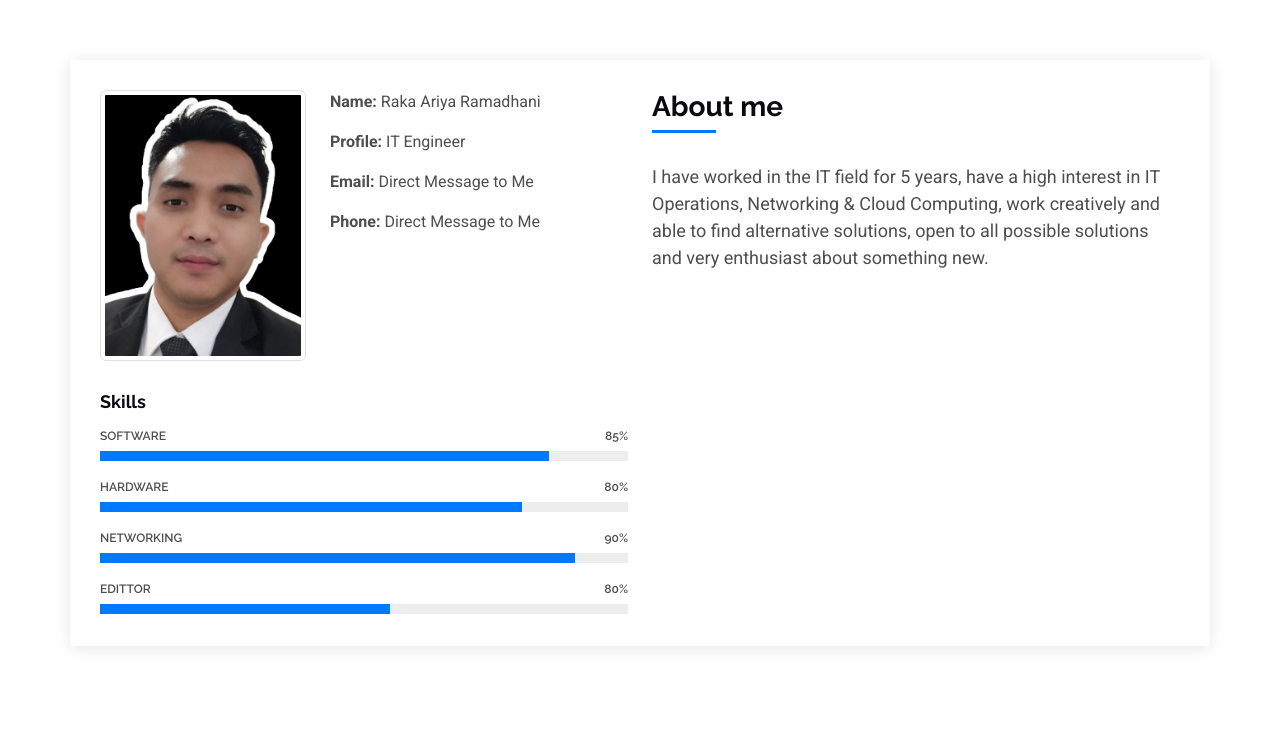
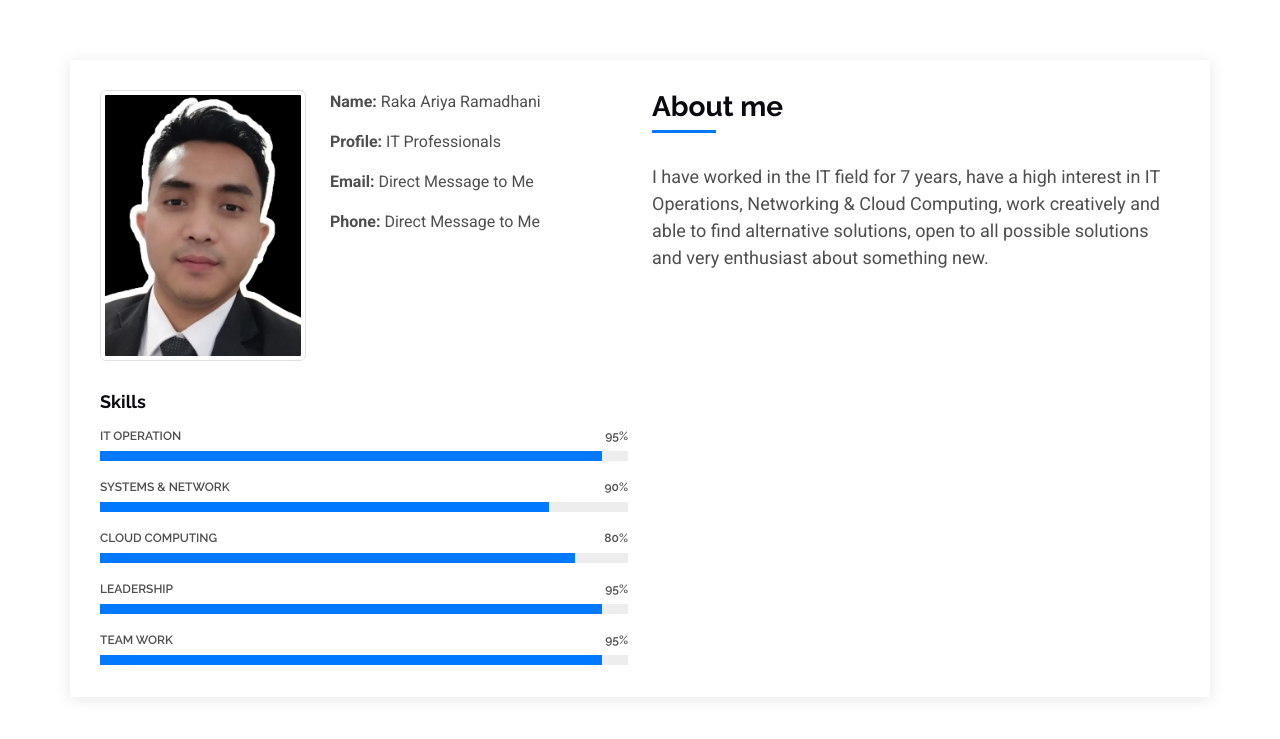
Before and after one commit to rakaaar/portofolio, a plain HTML site: page index.html in a window 1280 px wide. Shown: the part 801-1540 px from the top of the page. Drawn offline with Linux system fonts and the light colour scheme.

Commit message:
All Update

```diff
--- a/index.html
+++ b/index.html
@@ -4,7 +4,7 @@
 <head>
   <meta charset="utf-8">
   <meta content="width=device-width, initial-scale=1.0" name="viewport">
-  <title>Website Raka</title>
+  <title>Portfolio | Raka</title>
   <meta name="description" content="">
   <meta name="keywords" content="">
 
@@ -60,75 +60,71 @@
       <div class="container d-flex flex-column align-items-top justify-content-top text-top" data-aos="fade-up"
         data-aos-delay="100">
         <h2>I am Raka</h2>
-        <p><span class="typed" data-typed-items="IT Engineer, Networking, Cloud Computing, Edditor"></span></p>
+        <p><span class="typed" data-typed-items="IT Engineer, Networking, Cloud Computing"></span></p>
       </div>
 
     </section><!-- /Hero Section -->
 
     <!-- About Section -->
     <section id="about" class="about section">
-
       <div class="container" data-aos="fade-up" data-aos-delay="100">
-
-        <div class="row gy-4">
+        <div class="row gy-3">
           <div class="col-md-6">
-
             <div class="row justify-content-between gy-4">
               <div class="col-lg-5">
                 <img src="assets/img/profile-img.jpg" class="img-thumbnail" alt="">
               </div>
               <div class="col-lg-7 about-info">
                 <p><strong>Name: </strong> <span>Raka Ariya Ramadhani</span></p>
-                <p><strong>Profile: </strong> <span>IT Engineer</span></p>
+                <p><strong>Profile: </strong> <span>IT Professionals</span></p>
                 <p><strong>Email: </strong> <span>Direct Message to Me</span></p>
                 <p><strong>Phone: </strong> <span>Direct Message to Me</span></p>
               </div>
             </div>
-
             <div class="skills-content skills-animation">
-
               <h5>Skills</h5>
-
               <div class="progress">
-                <span class="skill"><span>Software</span> <i class="val">85%</i></span>
+                <span class="skill"><span>IT Operation</span> <i class="val">95%</i></span>
+                <div class="progress-bar-wrap">
+                  <div class="progress-bar" role="progressbar" aria-valuenow="95" aria-valuemin="0" aria-valuemax="100">
+                  </div>
+                </div>
+              </div><!-- End Skills Item -->
+              <div class="progress">
+                <span class="skill"><span>Systems & Network </span> <i class="val">90%</i></span>
                 <div class="progress-bar-wrap">
                   <div class="progress-bar" role="progressbar" aria-valuenow="85" aria-valuemin="0" aria-valuemax="100">
                   </div>
                 </div>
               </div><!-- End Skills Item -->
-
               <div class="progress">
-                <span class="skill"><span>Hardware</span> <i class="val">80%</i></span>
-                <div class="progress-bar-wrap">
-                  <div class="progress-bar" role="progressbar" aria-valuenow="80" aria-valuemin="0" aria-valuemax="100">
-                  </div>
-                </div>
-              </div><!-- End Skills Item -->
-
-              <div class="progress">
-                <span class="skill"><span>Networking</span> <i class="val">90%</i></span>
+                <span class="skill"><span>Cloud Computing</span> <i class="val">80%</i></span>
                 <div class="progress-bar-wrap">
                   <div class="progress-bar" role="progressbar" aria-valuenow="90" aria-valuemin="0" aria-valuemax="100">
                   </div>
                 </div>
               </div><!-- End Skills Item -->
-
               <div class="progress">
-                <span class="skill"><span>Edittor</span> <i class="val">80%</i></span>
+                <span class="skill"><span>Leadership</span> <i class="val">95%</i></span>
                 <div class="progress-bar-wrap">
-                  <div class="progress-bar" role="progressbar" aria-valuenow="55" aria-valuemin="0" aria-valuemax="100">
+                  <div class="progress-bar" role="progressbar" aria-valuenow="95" aria-valuemin="0" aria-valuemax="100">
                   </div>
                 </div>
               </div><!-- End Skills Item -->
-
+              <div class="progress">
+                <span class="skill"><span>Team Work</span> <i class="val">95%</i></span>
+                <div class="progress-bar-wrap">
+                  <div class="progress-bar" role="progressbar" aria-valuenow="95" aria-valuemin="0" aria-valuemax="100">
+                  </div>
+                </div>
+              </div><!-- End Skills Item -->
             </div>
           </div>
-
           <div class="col-md-6">
             <div class="about-me">
               <h4>About me</h4>
               <p>
-                I have worked in the IT field for 5 years, have a high interest in IT Operations, Networking & Cloud
+                I have worked in the IT field for 7 years, have a high interest in IT Operations, Networking & Cloud
                 Computing, work creatively and able to find alternative solutions, open to all possible solutions and
                 very enthusiast about something new.
               </p>
@@ -136,21 +132,15 @@
             </div>
           </div>
         </div>
-
       </div>
-
     </section><!-- /About Section -->
 
     <!-- Resume Section -->
     <section id="resume" class="resume section">
-
       <div class="container">
-
         <div class="row">
-
-          <div class="col-lg-6" data-aos="fade-up" data-aos-delay="100">
+          <div class="col-lg-7" data-aos="fade-up" data-aos-delay="100">
             <h3 class="resume-title">Certification</h3>
-
             <div class="resume-item pb-0">
               <ul>
                 <li>CCNA</li>
@@ -165,32 +155,24 @@
                 <li>Infrastructure in Google Cloud</li>
               </ul>
             </div><!-- Edn Resume Item -->
-
             <h3 class="resume-title">Education</h3>
             <div class="resume-item">
               <h4>Bachelor of Computer System <p>
-
                 </p>Networking & Telecomunication</h4>
               <h5>2017 - 2021</h5>
               <p><em>Universitas Serang Raya, Indonesia</em></p>
             </div><!-- Edn Resume Item -->
-
           </div>
-
-          <div class="col-lg-6" data-aos="fade-up" data-aos-delay="200">
+          <div class="col-lg-7" data-aos="fade-up" data-aos-delay="200">
             <h3 class="resume-title">Professional Experience</h3>
             <div class="resume-item">
               <h4>Engineer on Site</h4>
               <h5>2021 - Present</h5>
               <p><b>PT. Linknet, Tbk</b></p>
             </div><!-- Edn Resume Item -->
-
           </div>
-
         </div>
-
       </div>
-
     </section><!-- /Resume Section -->
 
     <!-- Portfolio Section -->
@@ -199,7 +181,7 @@
       <!-- Section Title -->
       <div class="container section-title" data-aos="fade-up">
         <h2>Portfolio</h2>
-        <p>Its all about my portofolio</p>
+        <p>It's all about my portfolio</p>
       </div><!-- End Section Title -->
 
       <div class="container">
@@ -208,22 +190,21 @@
 
           <ul class="portfolio-filters isotope-filters" data-aos="fade-up" data-aos-delay="100">
             <li data-filter="*" class="filter-active">All</li>
-            <li data-filter=".filter-app">IT Operation</li>
-            <li data-filter=".filter-branding">Networking</li>
-            <li data-filter=".filter-books">Cloud Computing</li>
+            <li data-filter=".filter-ITOperation">IT Operation</li>
+            <li data-filter=".filter-Networking">Networking</li>
+            <li data-filter=".filter-CloudComputing">Cloud Computing</li>
           </ul><!-- End Portfolio Filters -->
 
-          <div class="row gy-1 isotope-container" data-aos="fade-up" data-aos-delay="200">
-
-            <div class="col-lg-4 col-md-6 portfolio-item isotope-item filter-app">
+          <div class="row gy-4 isotope-container" data-aos="fade-up" data-aos-delay="200">
+            <div class="col-lg-4 col-md-6 portfolio-item isotope-item filter-ITOperation">
               <img src="assets/img/portfolio/app-1.jpg" class="img-thumbnail" alt="">
               <div class="portfolio-info">
                 <h4>IT Operation</h4>
-                <p>Buferbloat test on the network</p>
+                <p>Monitoring Utilities</p>
               </div>
             </div><!-- End Portfolio Item -->
 
-            <div class="col-lg-4 col-md-6 portfolio-item isotope-item filter-branding">
+            <div class="col-lg-4 col-md-6 portfolio-item isotope-item filter-Networking">
               <img src="assets/img/portfolio/branding-1.jpg" class="img-thumbnail" alt="">
               <div class="portfolio-info">
                 <h4>Networking</h4>
@@ -231,20 +212,16 @@
               </div>
             </div><!-- End Portfolio Item -->
 
-            <div class="col-lg-4 col-md-6 portfolio-item isotope-item filter-books">
+            <div class="col-lg-4 col-md-6 portfolio-item isotope-item filter-CloudComputing">
               <img src="assets/img/portfolio/books-1.jpg" class="img-thumbnail" alt="">
               <div class="portfolio-info">
                 <h4>Cloud Computing</h4>
                 <p>Cloud Controller for Network</p>
               </div>
             </div><!-- End Portfolio Item -->
-
           </div><!-- End Portfolio Container -->
-
         </div>
-
       </div>
-
     </section><!-- /Portfolio Section -->
 
 
```
